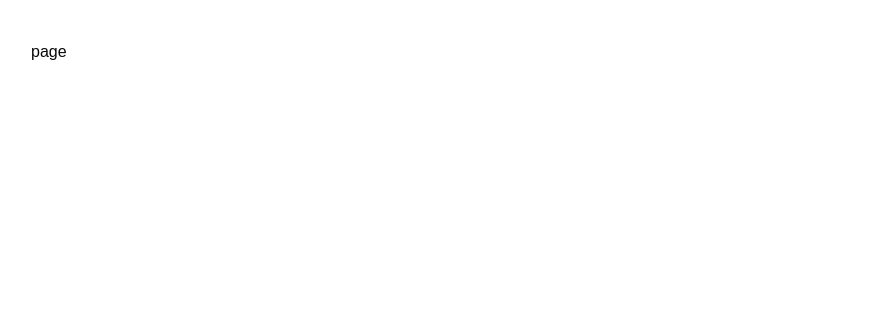
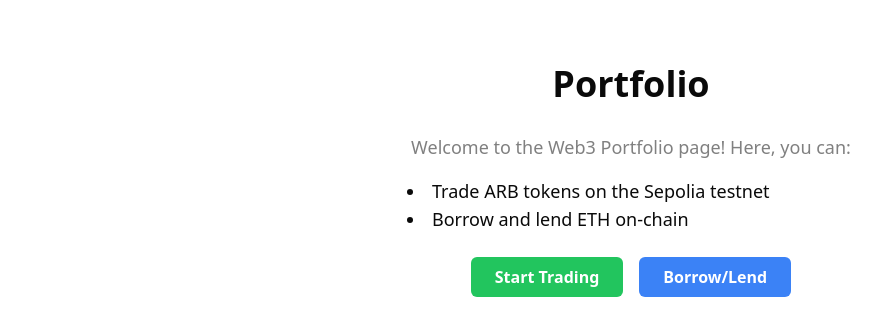
Before and after one commit to 1am-programmer/Ocean-Finance, a Next.js app: page /portfolio in a window 1280 px wide. Shown: the top 336 px of the page, without its empty margins (9-890 px from the left). Built offline with nearby package versions, Linux system fonts and the light colour scheme.

Commit message:
updated navigation links

```diff
--- a/app/portfolio/page.tsx
+++ b/app/portfolio/page.tsx
@@ -1,7 +1,33 @@
+"use client";
 import React from "react";
 
 const page = () => {
-  return <div>page</div>;
+  return (
+    <div className="p-6 font-sans">
+      <h1 className="text-4xl font-bold text-center mb-6">Portfolio</h1>
+      <p className="text-lg text-center mb-4">
+        Welcome to the Web3 Portfolio page! Here, you can:
+      </p>
+      <ul className="list-disc list-inside max-w-md mx-auto text-lg mb-6">
+        <li>Trade ARB tokens on the Sepolia testnet</li>
+        <li>Borrow and lend ETH on-chain</li>
+      </ul>
+      <div className="flex justify-center space-x-4">
+        <button
+          className="px-6 py-2 bg-green-500 text-white font-semibold rounded-md hover:bg-green-600 transition"
+          onClick={() => alert("Feature coming soon!")}
+        >
+          Start Trading
+        </button>
+        <button
+          className="px-6 py-2 bg-blue-500 text-white font-semibold rounded-md hover:bg-blue-600 transition"
+          onClick={() => alert("Feature coming soon!")}
+        >
+          Borrow/Lend
+        </button>
+      </div>
+    </div>
+  );
 };
 
 export default page;
--- a/components/Dashboard.tsx
+++ b/components/Dashboard.tsx
@@ -30,7 +30,6 @@ const Dashboard = () => {
 
         <Connect />
       </section>
-      {/* HERO SECTION  */}
       <section
         className={`${roboto.className} flex flex-col gap-2  text-center`}
       >
@@ -50,7 +49,6 @@ const Dashboard = () => {
           Launch Testnet
         </Button>
       </Link>
-      {/* Image Section */}
       <section className="-mt-24 z-0">
         <Image
           src={"/images/hero.svg"}
--- a/components/Header.tsx
+++ b/components/Header.tsx
@@ -11,8 +11,13 @@ const roboto = Roboto({
 
 const pageLinks = [
   {
-    name: "Portfolio",
-    href: "/portfolio",
+    name: "Dashboard",
+    href: "/dashboard",
+    style: "hover:bg-gray-100 rounded-xl px-2 py-1",
+  },
+  {
+    name: "Markets",
+    href: "/markets",
     style: "hover:bg-gray-100 rounded-xl px-2 py-1",
   },
   {
@@ -23,6 +28,11 @@ const pageLinks = [
   {
     name: "Lend",
     href: "/lend",
+    style: "hover:bg-gray-100 rounded-xl px-2 py-1",
+  },
+  {
+    name: "Portfolio",
+    href: "/portfolio",
     style: "hover:bg-gray-100 rounded-xl px-2 py-1",
   },
 ];
```
